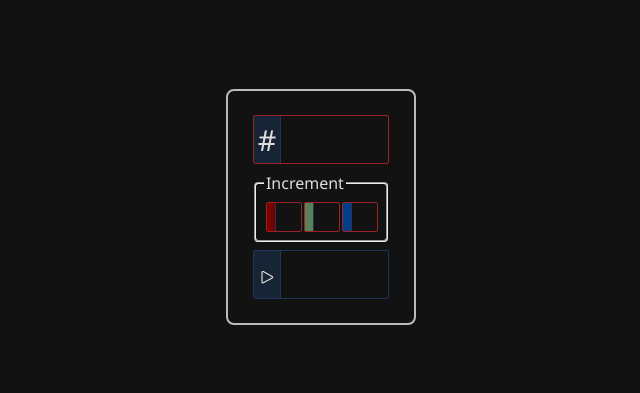
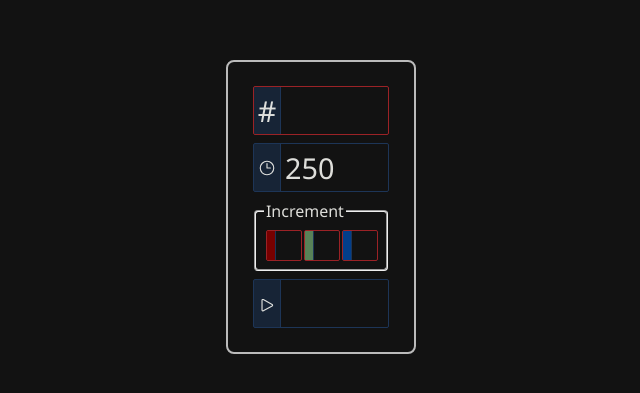
Before and after one commit to shikitsun/tier-1-svelte, a SvelteKit app: page /color-cycle in a window 1280 px wide. Shown: the part 193-586 px from the top of the page, without its empty margins (319-959 px from the left). Built offline with nearby package versions, Linux system fonts and the light colour scheme.

Commit message:
set custom interval & fix color overflow

```diff
--- a/src/routes/color-cycle/+page.svelte
+++ b/src/routes/color-cycle/+page.svelte
@@ -21,7 +21,10 @@
    */
   function incrementColor(color, r, g, b) {
     const hex = parseInt(color.replace('#', ''), 16);
-    return `${inc(hex >> 16, +r)}${inc(hex >> 8, +g)}${inc(hex, +b)}`;
+    return `${inc(hex >> 16, parseInt(r, 16))}${inc(hex >> 8, parseInt(g, 16))}${inc(
+      hex,
+      parseInt(b, 16)
+    )}`;
   }
 
   /**
@@ -30,7 +33,9 @@
    * @param {number} by
    */
   function inc(clr, by = 0) {
-    return ((clr & 0xff) + by).toString(16).padStart(2, '0');
+    return Math.min((clr & 0xff) + by, 0xff)
+      .toString(16)
+      .padStart(2, '0');
   }
 
   function run() {
@@ -115,6 +120,34 @@
         maxlength="6"
         use:validateHexInput
         use:validateValueInput
+      />
+    </div>
+    <div class="field interval">
+      <label for="interval">
+        <span class="icon"
+          ><svg
+            xmlns="http://www.w3.org/2000/svg"
+            fill="none"
+            viewBox="0 0 24 24"
+            stroke-width="1.5"
+            stroke="currentColor"
+            class="w-6 h-6"
+          >
+            <path
+              stroke-linecap="round"
+              stroke-linejoin="round"
+              d="M12 6v6h4.5m4.5 0a9 9 0 1 1-18 0 9 9 0 0 1 18 0Z"
+            />
+          </svg></span
+        >
+      </label>
+      <input
+        type="number"
+        id="interval"
+        class="input interval"
+        bind:value={interval}
+        disabled={play}
+        maxlength="6"
       />
     </div>
     <fieldset>
@@ -287,4 +320,30 @@
   .form .play:active {
     color: #bbbb;
   }
+
+  .icon {
+    display: flex;
+    align-items: center;
+    justify-content: center;
+    width: 18px;
+    height: 18px;
+  }
+
+  .form .field.interval {
+    align-items: stretch;
+  }
+
+  .form .field.interval label {
+    display: flex;
+    align-items: center;
+  }
+
+  .form .field.interval .input.interval {
+    align-self: center;
+  }
+
+  .form .field .input.interval {
+    width: 6ch;
+    appearance: textfield;
+  }
 </style>
```
